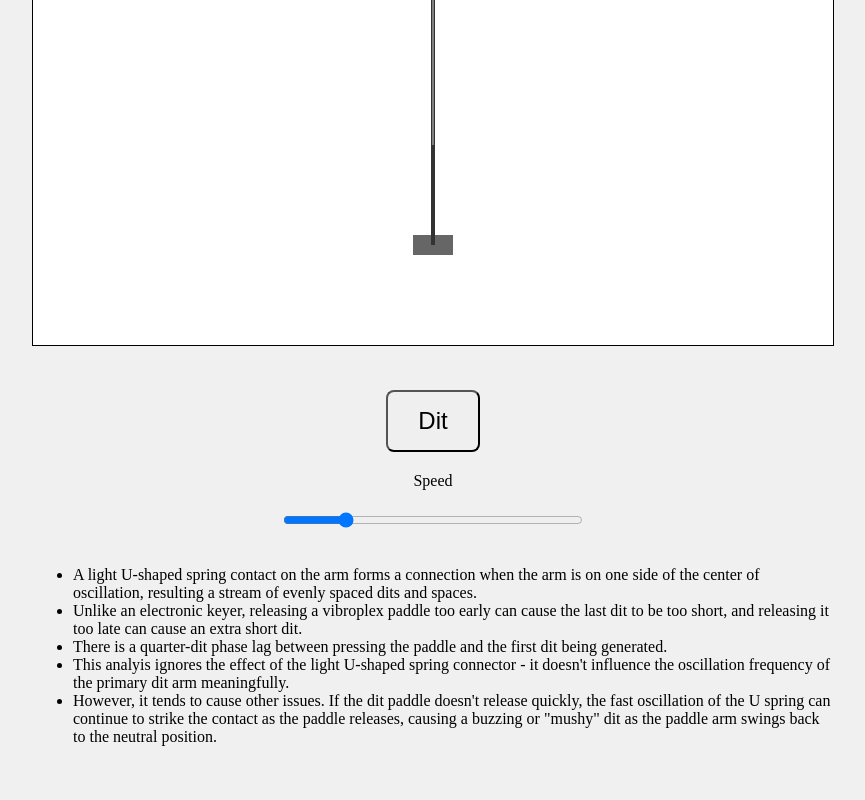
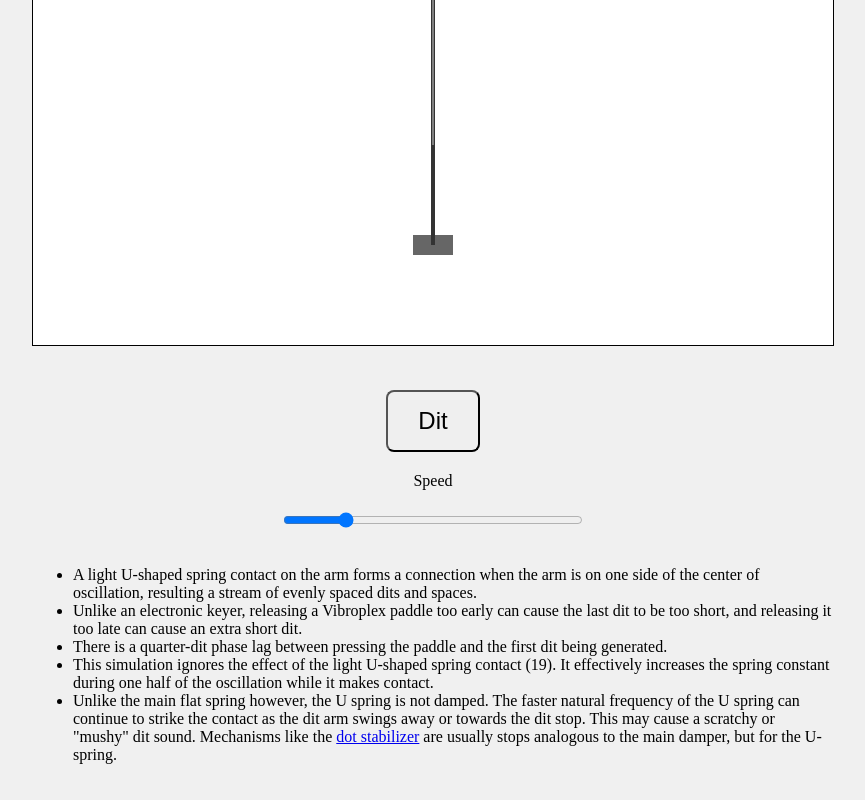
Before and after one commit to kbsriram/vibroplex-bug-analysis, a plain HTML site: page index.html in a window 1280 px wide. Shown: the part 3033-3833 px from the top of the page, without its empty margins (207-1072 px from the left). Drawn offline with Linux system fonts and the light colour scheme.

Commit message:
Refine U-spring notes.

```diff
--- a/index.html
+++ b/index.html
@@ -128,7 +128,7 @@
         </li>
 
         <li>
-          Unlike an electronic keyer, releasing a vibroplex paddle too
+          Unlike an electronic keyer, releasing a Vibroplex paddle too
           early can cause the last dit to be too short, and
           releasing it too late can cause an extra short dit.
         </li>
@@ -139,17 +139,21 @@
         </li>
 
         <li>
-          This analyis ignores the effect of the light U-shaped spring
-          connector - it doesn't influence the oscillation frequency
-          of the primary dit arm meaningfully.
+          This simulation ignores the effect of the light U-shaped
+          spring contact (19). It effectively increases the spring
+          constant during one half of the oscillation while it makes
+          contact.
         </li>
 
         <li>
-          However, it tends to cause other issues. If the dit paddle
-          doesn't release quickly, the fast oscillation of the U
-          spring can continue to strike the contact as the paddle
-          releases, causing a buzzing or "mushy" dit as the paddle arm
-          swings back to the neutral position.
+          Unlike the main flat spring however, the U spring is not
+          damped. The faster natural frequency of the U spring can
+          continue to strike the contact as the dit arm swings away or
+          towards the dit stop. This may cause a scratchy or "mushy"
+          dit sound. Mechanisms like
+          the <a href='https://www.youtube.com/watch?v=OKY2bxTs2R8'>dot
+          stabilizer</a> are usually stops analogous to the main
+          damper, but for the U-spring.
         </li>
 
       </ul>
```
